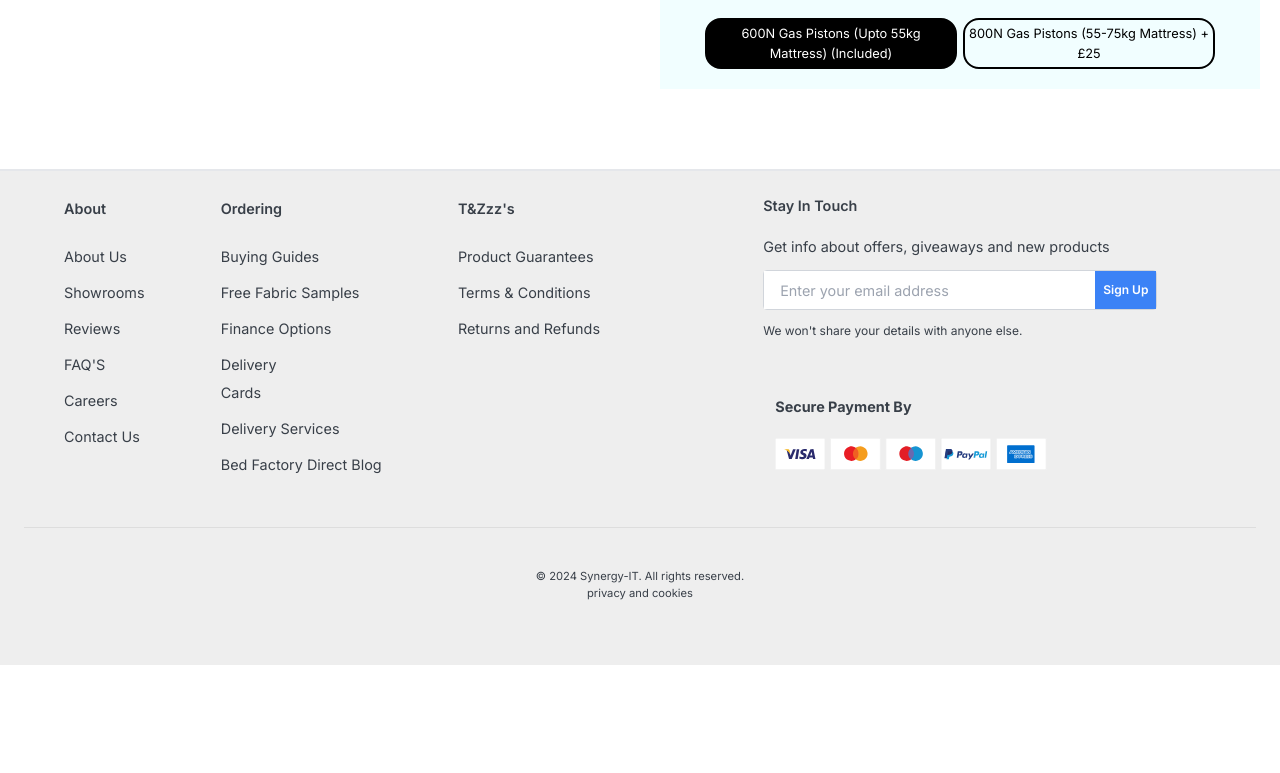
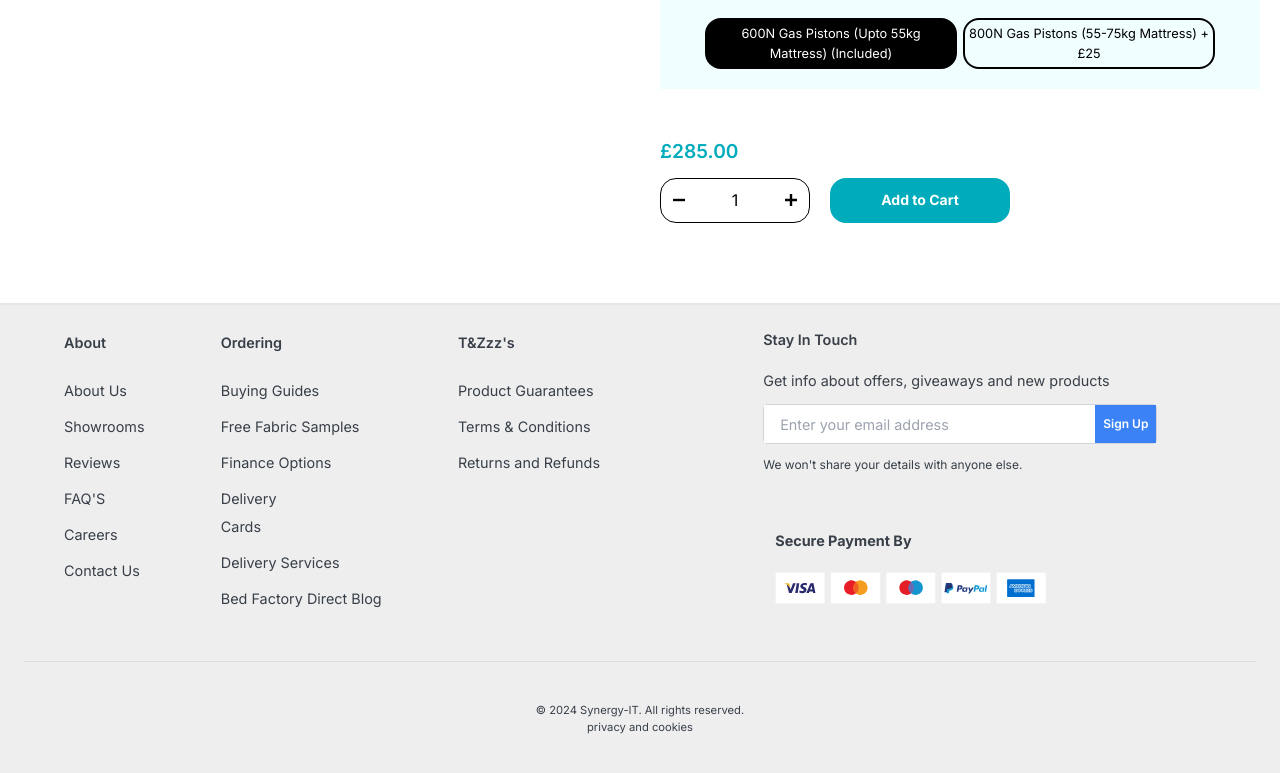
Before and after one commit to MatthewNweke/Bed_factory, a Next.js app: page /products in a window 1280 px wide. Shown: the part 5546-6319 px from the top of the page. Before the commit the page ends 6211 px from the top, so only its background shows below. Built offline with nearby package versions, Linux system fonts and the light colour scheme.

Commit message:
Add to cart

```diff
--- a/package.json
+++ b/package.json
@@ -11,6 +11,7 @@
   "dependencies": {
     "@fontsource/oxygen": "^5.0.12",
     "@fortawesome/fontawesome-free": "^6.5.2",
+    "animate.css": "^4.1.1",
     "next": "14.1.4",
     "react": "^18.2.0",
     "react-dom": "^18.2.0",
--- a/src/app/products/page.js
+++ b/src/app/products/page.js
@@ -1,5 +1,6 @@
 "use client";
 import { useState, useEffect } from "react";
+import "animate.css/animate.min.css";
 import Image from "next/image";
 import SlipLids from "@/components/cards/SlipLids";
 import ColorPalette from "@/components/cards/ColorPalette";
@@ -240,6 +241,34 @@ const Products = () => {
   useEffect(() => {
     updateBedDepthAmount();
   }, [selectedImagePathDepth]);
+
+  const [shake, setShake] = useState(false);
+
+  useEffect(() => {
+    const interval = setInterval(() => {
+      setShake(true);
+      setTimeout(() => {
+        setShake(false);
+      }, 1000); // Duration of the shake animation
+    }, 5000); // Interval between each shake animation
+
+    return () => clearInterval(interval);
+  }, []);
+
+  const [BtnAmount, setBtnAmount] = useState(1); // Initial amount
+  const [counter, setCounter] = useState(1); // Initial counter
+
+  const handleIncrease = () => {
+    setCounter(counter + 1); // Increment counter
+    setAmount(BtnAmount + BtnAmount); // Double the amount
+  };
+
+  const handleDecrease = () => {
+    if (counter > 1) {
+      setCounter(counter - 1); // Decrement counter
+      setBtnAmount(amount - amount / 2); // Halve the amount
+    }
+  };
 
   return (
     <div>
@@ -1042,6 +1071,53 @@ const Products = () => {
                   buttonStyles={buttonStyles}
                 />
               </div>
+
+              <div className="mt-12">
+      <div>
+        <p className="text-[#00acbb] font-semibold text-[1.2rem] mb-3">{amount}</p>
+
+        <div className="flex gap-5">
+          <div className="flex border-black border-[1px] justify-between items-center rounded-2xl py-[0.6rem] px-3 w-[25%]">
+            <svg
+              focusable="false"
+              className="icon icon--minus w-3 h-3 cursor-pointer"
+              viewBox="0 0 10 2"
+              role="presentation"
+              onClick={handleDecrease}
+            >
+              <path d="M10 0v2H0V0z" fill="currentColor"></path>
+            </svg>
+
+            <span>{counter}</span>
+
+            <svg
+              focusable="false"
+              className="icon icon--plus w-3 h-3 cursor-pointer"
+              viewBox="0 0 10 10"
+              role="presentation"
+              onClick={handleIncrease}
+            >
+              <path
+                d="M6 4h4v2H6v4H4V6H0V4h4V0h2v4z"
+                fill="currentColor"
+                fillRule="evenodd"
+              ></path>
+            </svg>
+          </div>
+
+          <button
+            className={`bg-[#00acbb] w-[30%] hover:bg-[#00666e] text-sm text-white font-bold py-[0.6rem] px-8 rounded-2xl ${
+              shake ? "animate__animated animate__shakeX" : ""
+            }`}
+            onClick={() => console.log("Add to cart clicked")}
+          >
+            Add to Cart
+          </button>
+        </div>
+      </div>
+    </div>
+
+
             </div>
           </div>
         </div>
```
Also changed, not shown: 1 other file (tests, documents, lock files or other folders).
